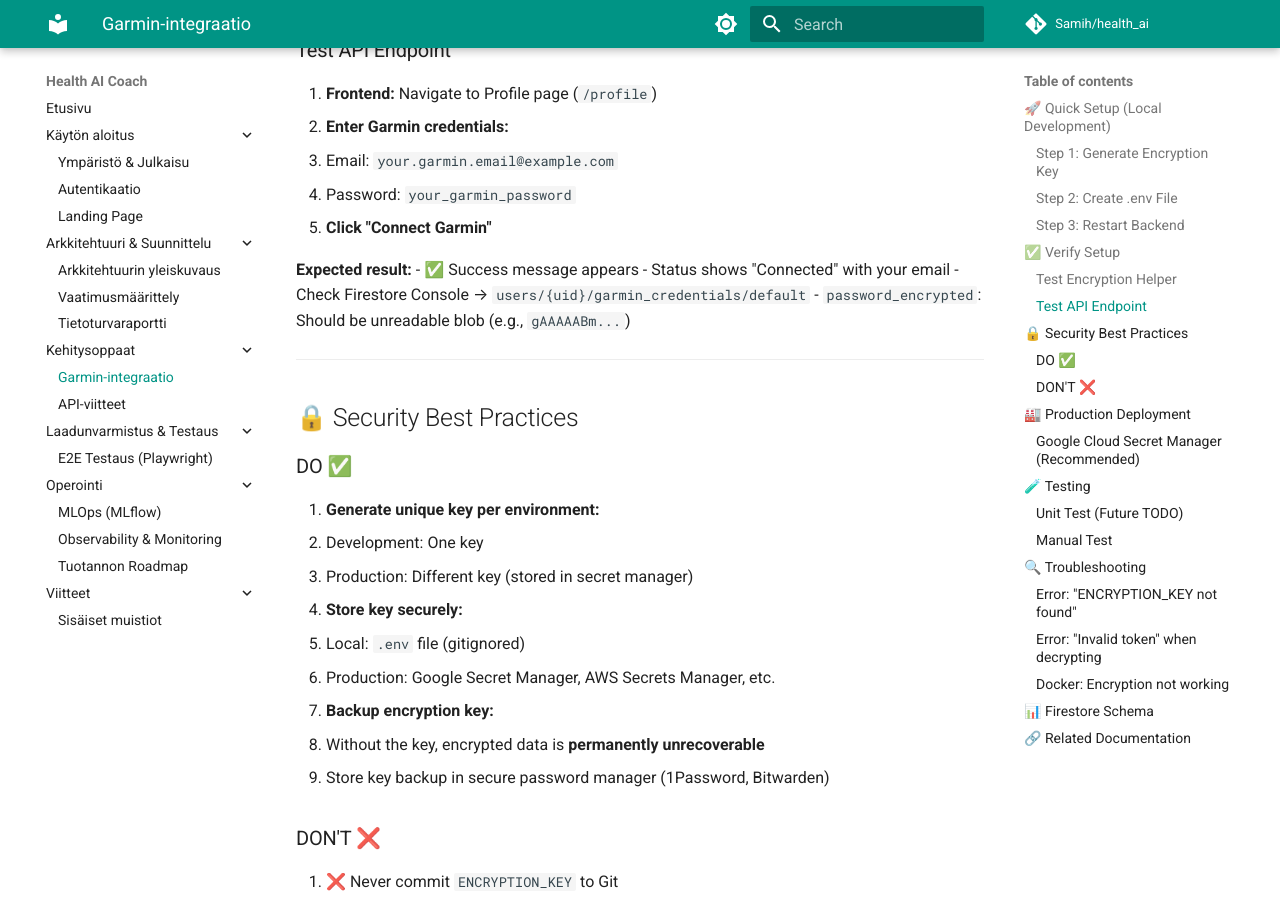
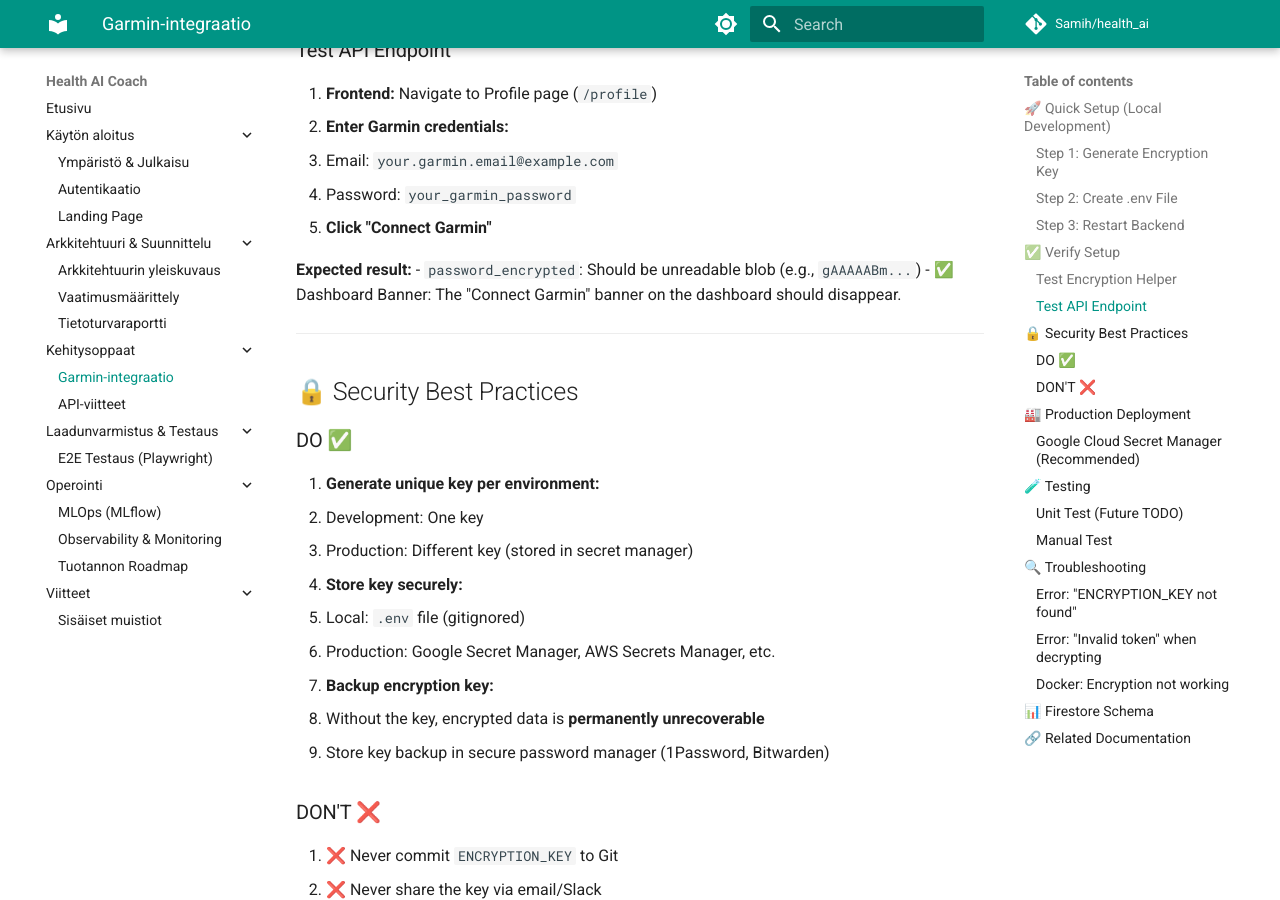
Before and after one commit to Sami-Python/Health_AI, an MkDocs documentation site: the page built from Docs/garmin_setup.md, in a window 1280 px wide and 900 px high, scrolled down 1469 px. Built offline with MkDocs 1.6.1 and Material for MkDocs 9.7.7, drawn with Linux system fonts in a browser that asks for light colours; comment, search, counter and statistics services are not loaded.

Commit message:
Docs: Update architecture and setup guides with Garmin Banner info

```diff
--- a/Docs/garmin_setup.md
+++ b/Docs/garmin_setup.md
@@ -76,10 +76,8 @@ Decrypted: test_garmin_password_123
 3. **Click "Connect Garmin"**
 
 **Expected result:**
-- ✅ Success message appears
-- Status shows "Connected" with your email
-- Check Firestore Console → `users/{uid}/garmin_credentials/default`
   - `password_encrypted`: Should be unreadable blob (e.g., `gAAAAABm...`)
+- ✅ Dashboard Banner: The "Connect Garmin" banner on the dashboard should disappear.
 
 ---
 
```
Also changed, not shown: Docs/arkkitehtuuri.md (+1 -0 lines).
